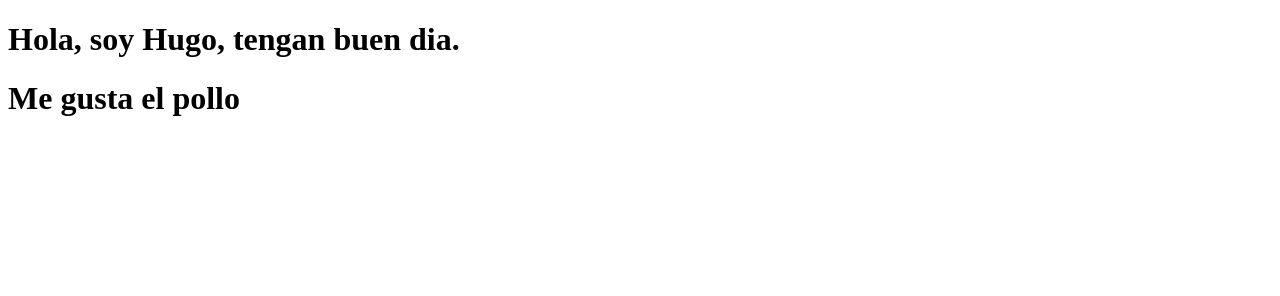
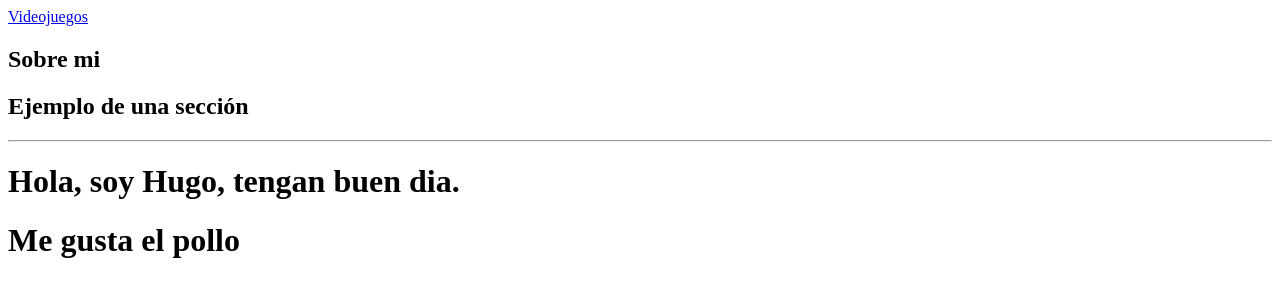
Before and after one commit to HugoGardunoGarnica/primer-repositorio, a plain HTML site: page index.html in a window 1280 px wide. Drawn offline with Linux system fonts and the light colour scheme.

Commit message:
se agrego estructura al documento

```diff
--- a/index.html
+++ b/index.html
@@ -6,7 +6,38 @@
     <title>titulo</title>
 </head>
 <body>
+    <header>
+        <nav>
+            <a href="pagina2.html">Videojuegos</a>
+        </nav>
+
+    </header>
+    <main>
+        <article>
+            <header>
+                <h2>Sobre mi</h2>
+            </header>
+            <!--Contenido aqui-->
+            <section>
+                <h2> Ejemplo de una sección</h2>
+            </section>
+            <footer>
+                <hr>
+
+            </footer>
+        </article>
     <h1>Hola, soy Hugo, tengan buen dia.</h1>
     <h1>Me gusta el pollo</h1>
+    </main>
+    <aside>
+
+    </aside>
+    <footer>
+
+        <address>
+
+        </address>
+
+    </footer>
 </body>
 </html>
```
